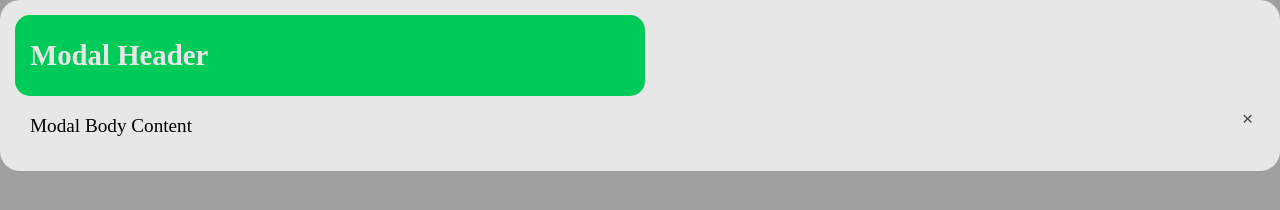
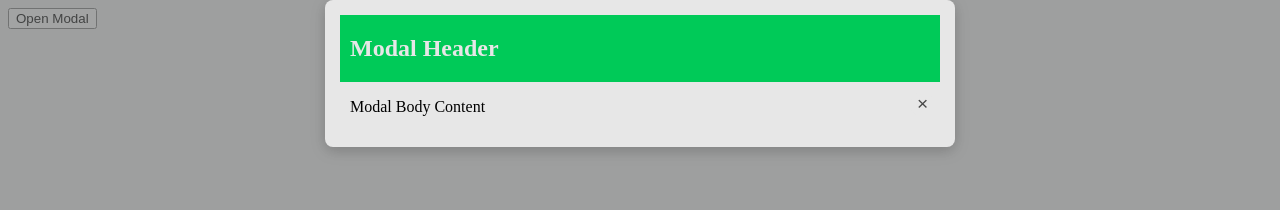
Before and after one commit to acciojob/css-modal-imrahulsrivastava, a website: page main.html in a window 1280 px wide. Both pictures are taken after a click on the button "Open Modal". Drawn offline with Linux system fonts and the light colour scheme.

Commit message:
created a submission

```diff
--- a/script.js
+++ b/script.js
@@ -4,7 +4,7 @@ function toggleModal() {
     modal.style.display = "none";
     isModalOpen = false;
   } else {
-    modal.style.display = "block"; // Changed from "flex" to "block"
+    modal.style.display = "block";
     isModalOpen = true;
   }
 }
@@ -14,11 +14,9 @@ let isModalOpen = false;
 
 button.addEventListener("click", toggleModal);
 
-// Close modal when the close button is clicked
 const closeButton = document.querySelector(".close-modal");
 closeButton.addEventListener("click", toggleModal);
 
-// Close modal when clicking outside of the modal content
 window.addEventListener("click", (event) => {
   const modal = document.querySelector(".modal");
   const modalContent = document.querySelector(".modal-content");
--- a/styles.css
+++ b/styles.css
@@ -3,20 +3,7 @@
 }
 
 body {
-  align-items: center;
   background-color: #e7e7e7;
-  display: flex;
-  justify-content: center;
-}
-
-#openModal {
-  background-color: #e7e7e7;
-  border-radius: 10px;
-  border: 1px solid gray;
-  font-size: 1.3rem;
-  padding: 10px 20px;
-  position: fixed;
-  top: 50px;
 }
 
 .modal {
@@ -30,37 +17,39 @@ body {
   position: fixed;
   right: 0;
   top: 0;
+  z-index: 10;
 }
 
 .modal-content {
   background-color: #e7e7e7;
-  border-radius: 20px;
   padding: 15px;
   position: relative;
+  max-width: 600px;
+  width: 100%;
+  margin: auto;
+  box-shadow: 0 4px 15px rgba(0, 0, 0, 0.2);
+  border-radius: 8px;
+}
+
+.modal-header,
+.modal-body {
+  padding-inline: 10px;
 }
 
 .modal-header {
   align-items: center;
   background-color: #00ca58;
-  border-radius: 15px;
   color: #e7e7e7;
   display: flex;
   justify-content: space-between;
-  max-width: 600px;
-  width: calc(100vw - 200px);
-}
-
-.modal-header,
-.modal-body {
-  font-size: 1.2rem;
-  padding-inline: 15px;
+  max-width: 100%;
 }
 
 .close-modal {
   background-color: #e7e7e7;
   border-radius: 50%;
   border: none;
-  bottom: 40px;
+  bottom: 30px;
   color: rgb(71, 71, 71);
   cursor: pointer;
   font-size: 1.2rem;
```
